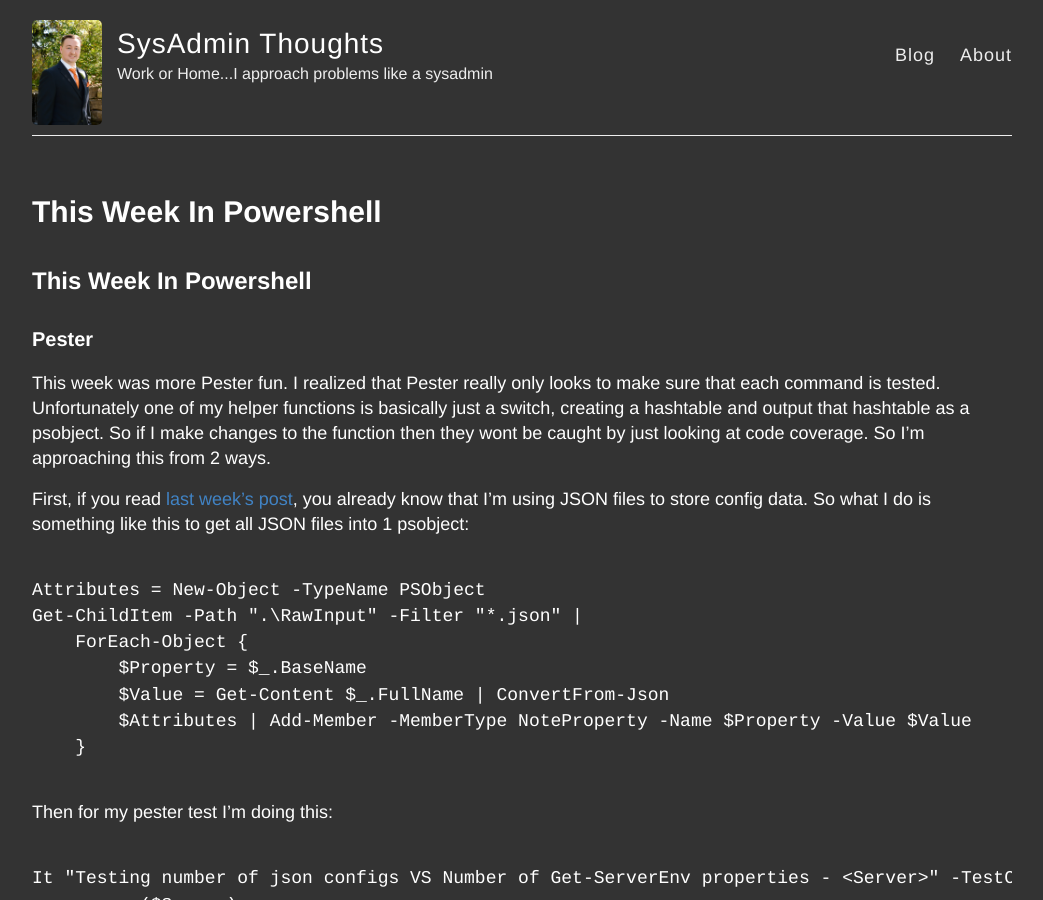
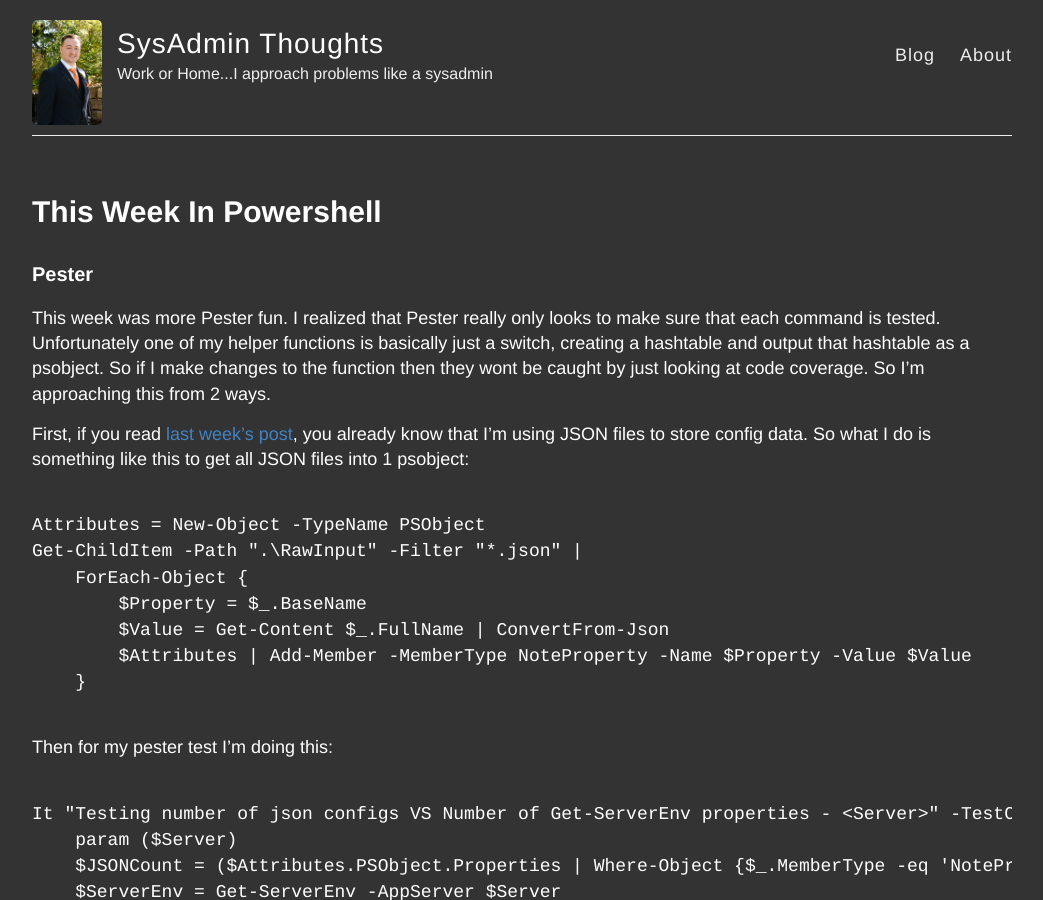
Before and after one commit to b1grif/b1grif.github.io, a Jekyll site: the page built from _posts/2019-1-18-TWIP2.md, in a window 1280 px wide and 900 px high. Shown: the whole window, without its empty margins (118-1161 px from the left). Built offline with Jekyll 4.4.1, drawn with Linux system fonts in a browser that asks for light colours; part of the change alters nothing that is shown.

Commit message:
Update WK2

````diff
--- a/_posts/2019-1-18-TWIP2.md
+++ b/_posts/2019-1-18-TWIP2.md
@@ -2,8 +2,6 @@
 layout: post
 title: This Week In Powershell
 ---
-
-## This Week In Powershell
 
 ### Pester
 This week was more Pester fun. I realized that Pester really only looks to make sure that each command is tested.
@@ -11,7 +9,7 @@ Unfortunately one of my helper functions is basically just a switch, creating a
 as a psobject. So if I make changes to the function then they wont be caught by just looking at code coverage.
 So I'm approaching this from 2 ways.
 
-First, if you read [last week's post](https://b1grif.github.io/TWIP/), you already know that I'm using JSON files
+First, if you read [last week's post](https://b1grif.github.io/TWIP1/), you already know that I'm using JSON files
 to store config data. So what I do is something like this to get all JSON files into 1 psobject:
 
 ```
@@ -40,7 +38,7 @@ file. $ServerEnv is my function that is just a switch on the param appserver. I'
 through this test because they each have slightly different config data. Then I get the $ServerEnvCount which is the
 count of each noteproperty that I get from my function. Then I compare the two counts and make sure they match.
 
-Second, I realized that if I'm using my script from [last week](https://b1grif.github.io/TWIP/) to create my JSON files
+Second, I realized that if I'm using my script from [last week](https://b1grif.github.io/TWIP1/) to create my JSON files
 then they should always be equal and never throw an error. So I started thinking about another way to test and make
 sure that I was doing a good test each time I make a change like add a noteproperty to my Get-ServerEnv.ps1 script.
 
````
